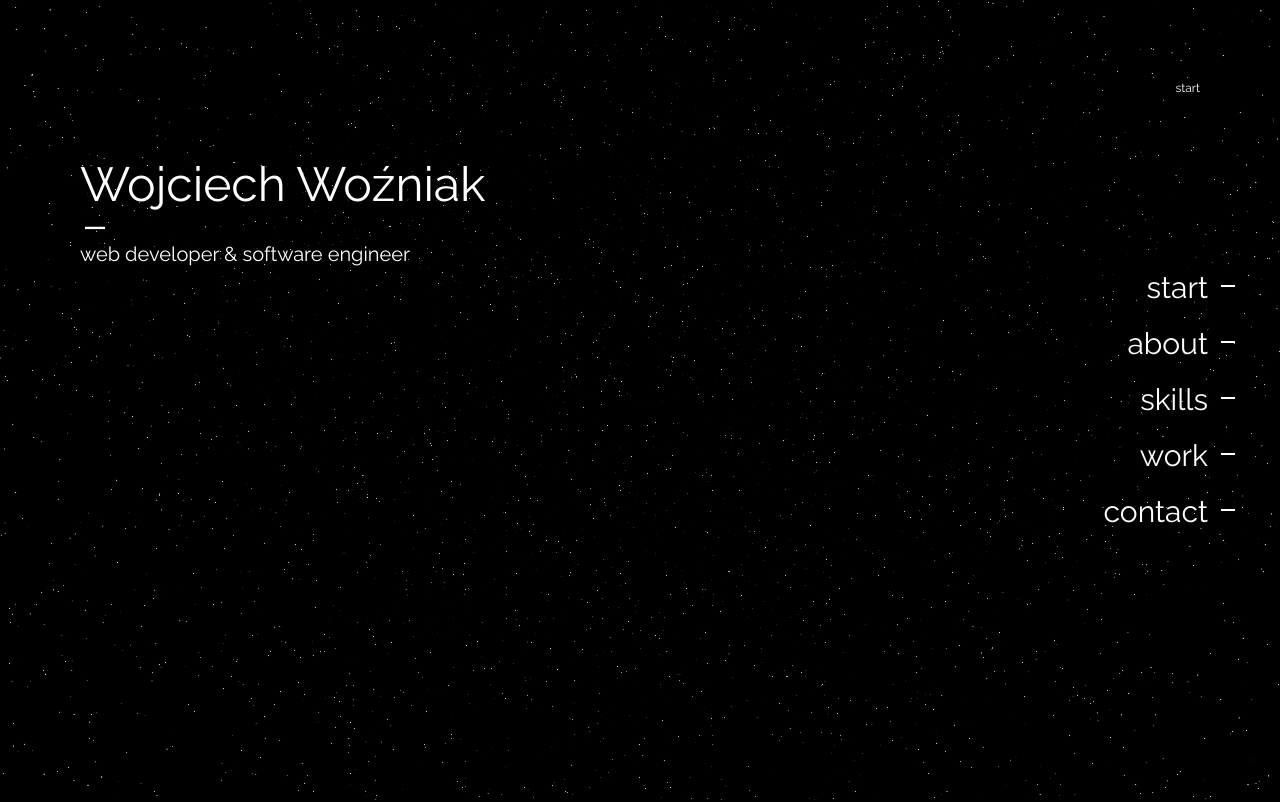
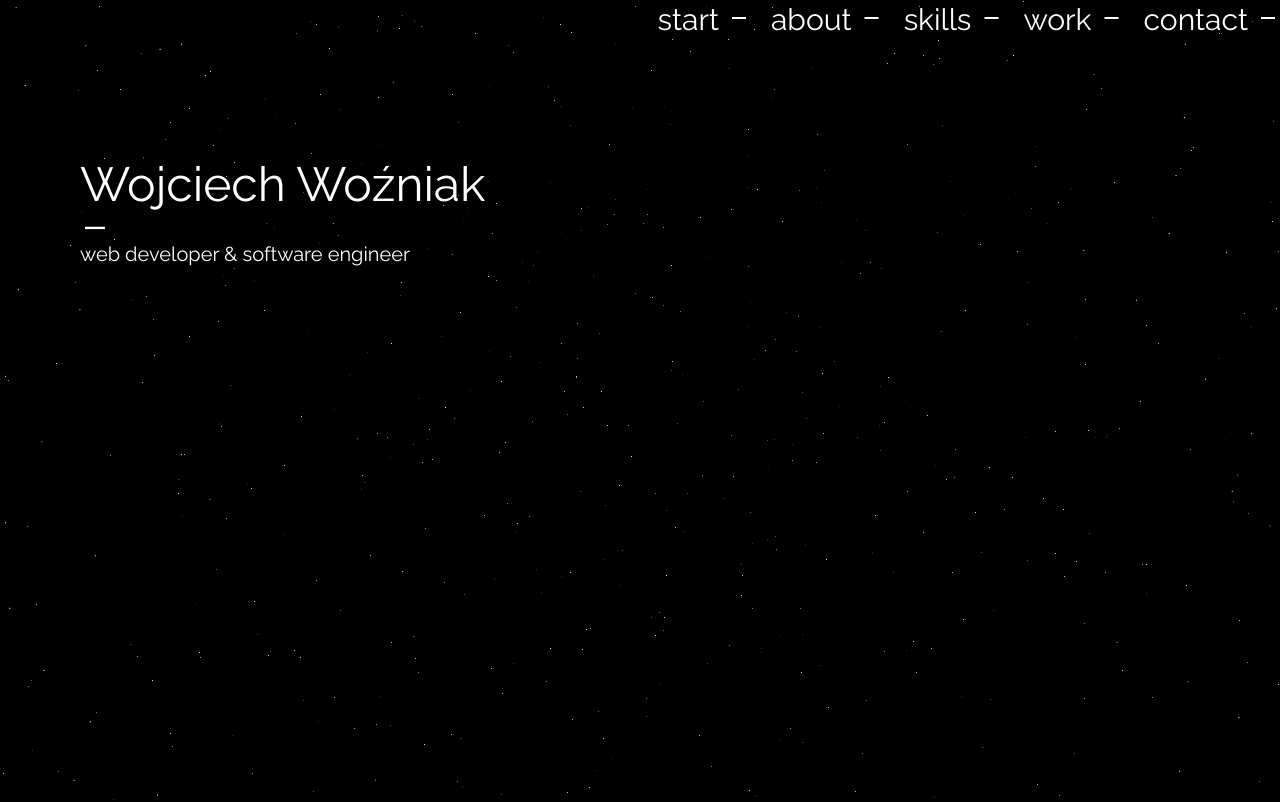
Before and after one commit to wojwozniak/portfolio, a Next.js app: page / in a window 1280 px wide. Shown: the top 802 px of the page. Built offline with nearby package versions, Linux system fonts and the light colour scheme.

Commit message:
Slight cleanup, new vision

```diff
--- a/components/Background.tsx
+++ b/components/Background.tsx
@@ -9,7 +9,7 @@ const Background = () => {
       <div id="canvas-container" className="h-full w-full fixed">
         <Canvas>
             <Suspense fallback={null}>
-                    <Stars radius={300} depth={100} count={25000} factor={9} saturation={.02} fade={true} />
+                    <Stars radius={300} depth={100} count={5000} factor={9} saturation={.02} fade={true} />
                    {/* <mesh>
                         <boxGeometry args={[2, 2, 2]} />
                         <meshPhongMaterial />
--- a/components/Nav.tsx
+++ b/components/Nav.tsx
@@ -1,5 +1,4 @@
 import React from 'react'
-import { useEffect, useRef } from 'react';
 
 const Nav = () => {
     const menuItems = [
@@ -8,40 +7,16 @@ const Nav = () => {
       'skills',
       'work',
       'contact'
-  ];
-
-  const handleScroll = () => {
-    const pos = window.scrollY;
-    if(pos != 0) {
-      for(let i=0; i<refs.current.length; i++) {
-        refs.current[i].style.display = 'none';
-        console.log(pos);
-      }
-    }
-     else {
-      for(let i=0; i<refs.current.length; i++) {
-        refs.current[i].style.display = 'flex';
-      }
-    }
-  }
-
-  const refs = useRef([]);
-
-  useEffect(() => {
-    window.addEventListener('scroll', handleScroll);
-    return () => {
-      window.removeEventListener('scroll', handleScroll);
-    }
-  }, []);
+    ];
 
   return (
-    <nav className="fixed right-10 h-full text-3xl text-right flex items-center z-10">
-      <ul className='flex gap-5 flex-col'>
+    <nav className="fixed right-0 h-10 text-3xl text-right flex items-center z-10">
+      <ul className='flex gap-5 flex-row'>
         {
           menuItems.map((item, index) =>
           <li key={item} className="hover:cursor-pointer flex flex-row justify-end">
             <a href={"#"+item} className="h-full flex align-center gap-2 justify-end">
-              <p className="nav__item__label" ref={(item)=> {refs.current[index] = item}}>{item}</p>
+              <p className="nav__item__label" >{item}</p>
               <span className="material-symbols-outlined translate-y-1">remove</span>
             </a>
           </li>)
--- a/components/SectionIndicator.tsx
+++ /dev/null
@@ -1,9 +0,0 @@
-import React from 'react'
-
-const SectionIndicator = () => {
-  return (
-    <p className="fixed top-20 right-20 text-xs">start</p>
-  )
-}
-
-export default SectionIndicator
--- a/pages/index.tsx
+++ b/pages/index.tsx
@@ -2,7 +2,6 @@ import Head from 'next/head'
 import Nav from '../components/Nav'
 import Background from '../components/Background'
 import TitleSection from '../components/TitleSection'
-import SectionIndicator from '../components/SectionIndicator'
 import AboutSection from '../components/AboutSection'
 import Footer from '../components/Footer'
 
@@ -17,7 +16,6 @@ export default function Home() {
 
       <main>
         <Nav />
-        <SectionIndicator />
         <Background />
         <div id='sections' className='overflow-y-scroll overflow-x-hidden h-[fit-content] w-full'>
           <TitleSection />
```
